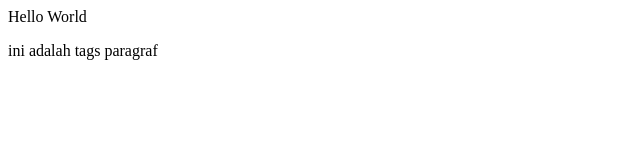
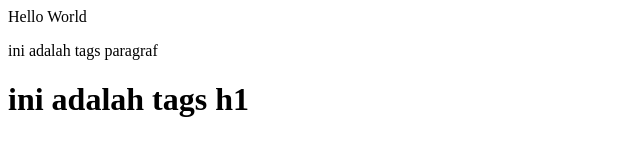
Before and after one commit to rhobbikhaidir/my-repo-from-remote, a plain HTML site: page index.html in a window 1280 px wide. Shown: the whole page, without its empty margins (0-640 px from the left). Drawn offline with Linux system fonts and the light colour scheme.

Commit message:
tes rhobbi khaidir

```diff
--- a/index.html
+++ b/index.html
@@ -7,5 +7,6 @@
     <body>
         Hello World
         <p>ini adalah tags paragraf</p>
+        <h1>ini adalah tags h1</h1>
     </body>
 </html>
```
